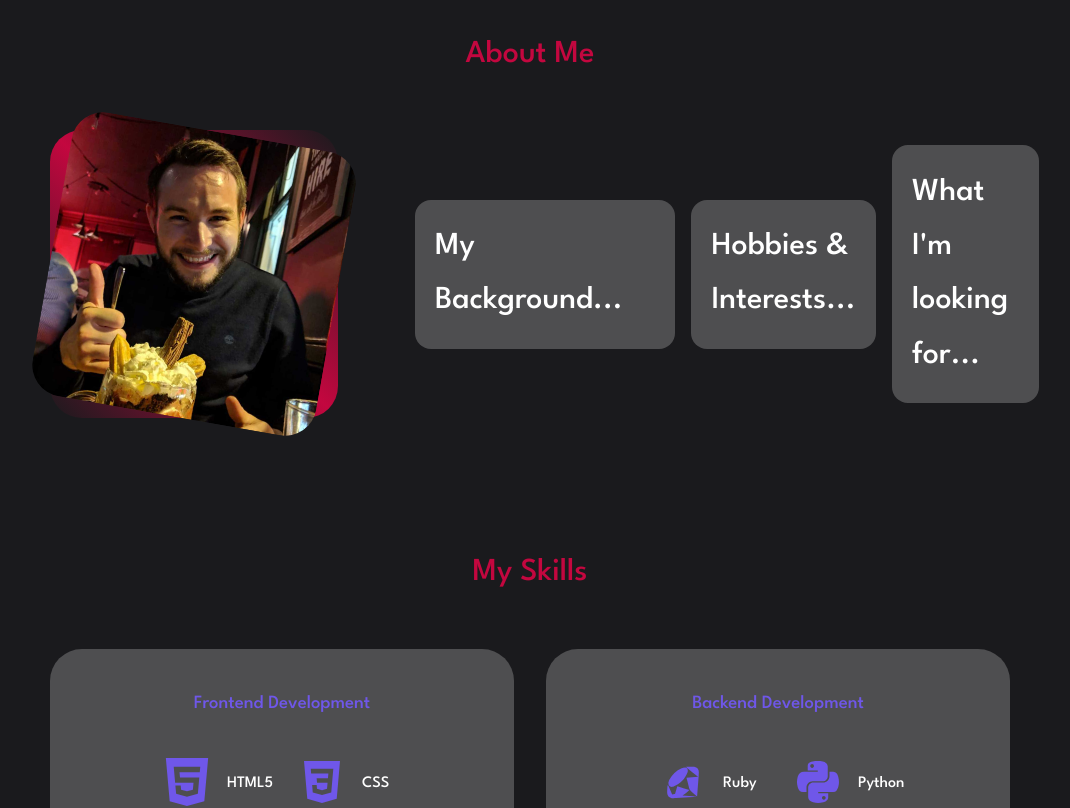
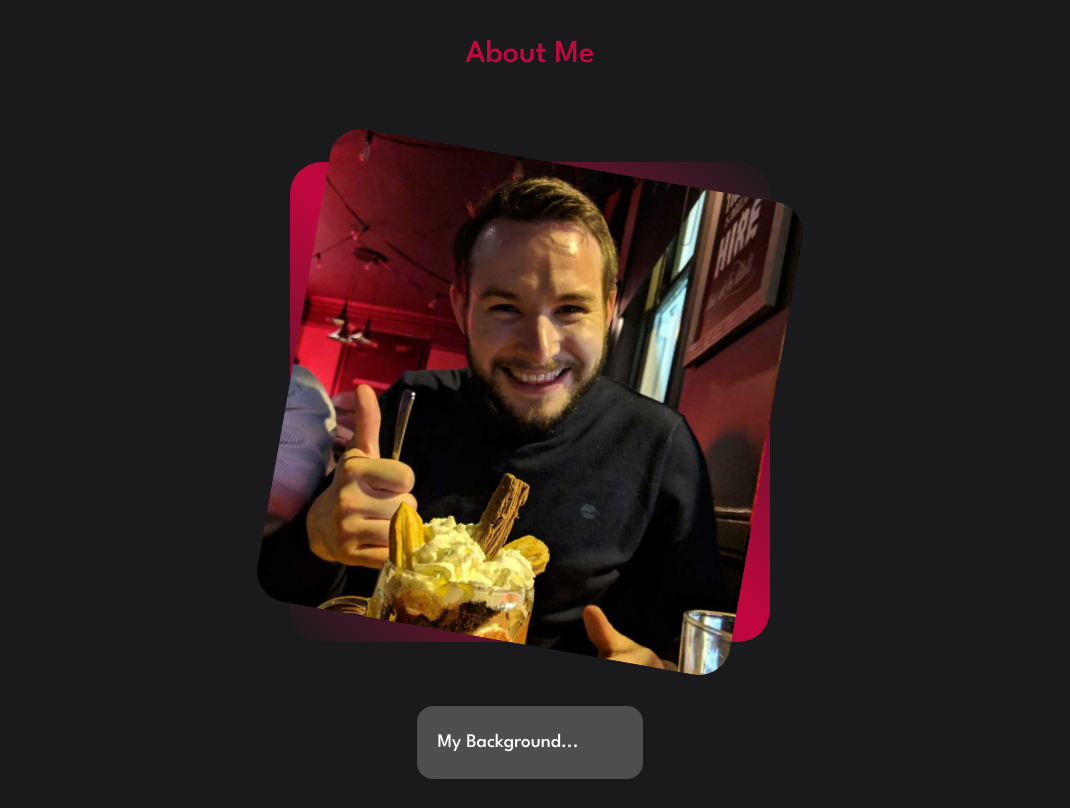
Before and after one commit to chriswhunter89/react-portfolio-v1, a React (Create React App) app: page / in a window 1280 px wide. Shown: the part 900-1708 px from the top of the page, without its empty margins (110-1180 px from the left). Built offline with nearby package versions, Linux system fonts and the light colour scheme.

Commit message:
fixing responsiveness

```diff
--- a/src/components/about/CARD1.jsx
+++ b/src/components/about/CARD1.jsx
@@ -15,7 +15,8 @@ const CARD1 = () => {
         }}
       >
         <motion.h2 layout="position">
-          My Background...&nbsp;&nbsp;&nbsp;&nbsp; <br />
+          My Background...&nbsp;&nbsp;&nbsp;&nbsp;&nbsp;&nbsp;&nbsp;&nbsp;&nbsp;{" "}
+          <br />
         </motion.h2>
         {isOpen && (
           <motion.div
--- a/src/components/about/CARD2.jsx
+++ b/src/components/about/CARD2.jsx
@@ -14,7 +14,9 @@ const CARD2 = () => {
           borderRadius: "1rem",
         }}
       >
-        <motion.h2 layout="position">Hobbies & Interests... </motion.h2>
+        <motion.h2 layout="position">
+          Hobbies & Interests...&nbsp;&nbsp;{" "}
+        </motion.h2>
         {isOpen && (
           <motion.div
             className="expand"
--- a/src/components/about/about.css
+++ b/src/components/about/about.css
@@ -1,6 +1,6 @@
 .about__container {
   display: grid;
-  grid-template-columns: 30% 65%;
+  grid-template-columns: 25% 70%;
   gap: 8%;
 }
 
@@ -84,12 +84,16 @@ about__card:hover {
   cursor: default;
 }
 
+.card h2 {
+  font-size: 1.4rem;
+}
+
 .expand {
-  height: 20rem;
+  height: 27rem;
 }
 
 /* ========= MEDIA QUERIES (MEDIUM DEVICES) ========= */
-@media screen and (max-width: 1024px) {
+@media screen and (max-width: 1400px) {
   .about__container {
     grid-template-columns: 1fr;
     gap: 0;
@@ -113,6 +117,10 @@ about__card:hover {
   .about__content p {
     margin: 1rem 0 1.5rem;
   }
+
+  .expand {
+    height: auto;
+  }
 }
 
 /* ========= MEDIA QUERIES (SMALL DEVICES) ========= */
--- a/src/components/contact/contact.css
+++ b/src/components/contact/contact.css
@@ -71,4 +71,10 @@ textarea {
   .container.contact__container {
     width: var(--container-width-sm);
   }
+
+  .contact__options {
+    width: 100%;
+    display: grid;
+    grid-template-columns: 1fr 1fr;
+  }
 }
--- a/src/components/footer/footer.css
+++ b/src/components/footer/footer.css
@@ -48,6 +48,6 @@ footer a {
   }
 
   .footer__socials {
-    margin-bottom: 2.6rem;
+    margin-bottom: 3.5rem;
   }
 }
--- a/src/components/header/header.css
+++ b/src/components/header/header.css
@@ -46,7 +46,6 @@ header {
   width: 100vw;
   width: 22rem;
   height: 25rem;
-  left: calc(50% - 11rem);
   padding: 3rem 1.5rem 1.5rem 1.5rem;
 }
 
@@ -65,7 +64,6 @@ header {
 @media screen and (max-width: 1024px) {
   header {
     height: 85vh;
-    padding-top: 2rem;
   }
 }
 
@@ -73,7 +71,6 @@ header {
 @media screen and (max-width: 600px) {
   header {
     height: 110vh;
-    padding-top: 2rem;
   }
 
   .header__container {
```
